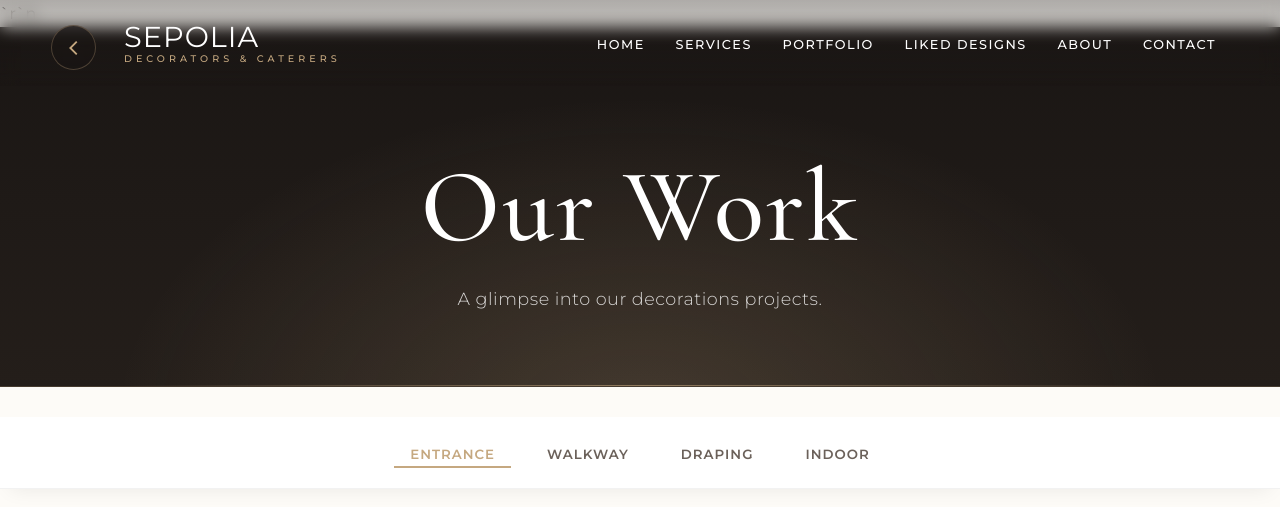
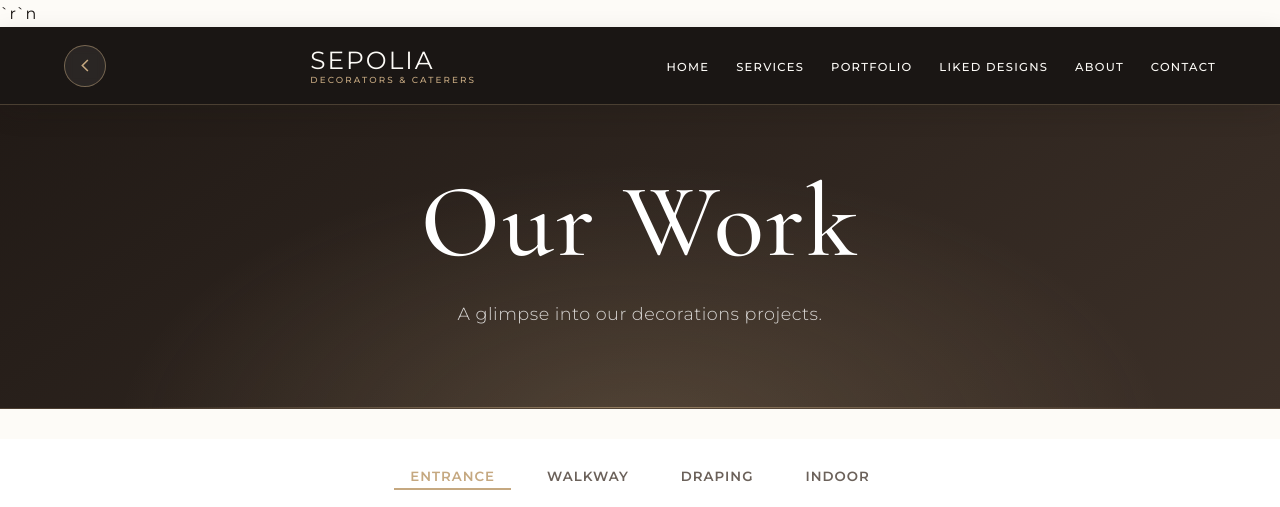
Before and after one commit to sandeepsapolia162-cell/New-decorators, a website: page portfolio.html in a window 1280 px wide. Shown: the top 507 px of the page. Drawn offline with nearby package versions, Linux system fonts and the light colour scheme; no server answers.

Commit message:
Update modern-polish.css

```diff
--- a/css/modern-polish.css
+++ b/css/modern-polish.css
@@ -16,3 +16,16 @@ body{font-kerning:normal;-webkit-font-smoothing:antialiased}
 input,select,textarea{border-radius:6px}input:focus-visible,select:focus-visible,textarea:focus-visible{outline:2px solid var(--clr-accent);outline-offset:2px}
 @media(max-width:768px){:root{--section-pad:76px 5%}.navbar{padding:18px 5%}.logo{font-size:1.45rem}.logo span{letter-spacing:2px}.page-header{min-height:300px;height:38vh}.hero-title{font-size:clamp(3.1rem,12vw,5rem)}.hero-subtitle{font-size:clamp(1.35rem,6vw,2rem)}.section-title{font-size:clamp(2.1rem,8vw,3rem)}.btn{padding-inline:22px}}
 @media(prefers-reduced-motion:reduce){html{scroll-behavior:auto}*,*:before,*:after{animation-duration:.01ms!important;animation-iteration-count:1!important;scroll-behavior:auto!important;transition-duration:.01ms!important}}
+
+/* Portfolio navigation is a solid, page-specific bar rather than a glass overlay. */
+.portfolio-page .navbar,.portfolio-page .navbar.scrolled{position:sticky;top:0;left:auto;width:100%;min-height:78px;padding:12px clamp(18px,5vw,72px);background:var(--clr-dark);backdrop-filter:none;border-bottom:1px solid rgba(197,168,128,.28);box-shadow:0 8px 24px rgba(26,22,20,.14)}
+.portfolio-page .navbar .logo,.portfolio-page .navbar.scrolled .logo,.portfolio-page .navbar .nav-links a,.portfolio-page .navbar.scrolled .nav-links a{color:var(--clr-light)}
+.portfolio-page .navbar .logo{margin-left:0!important;font-size:1.55rem;letter-spacing:.08em}
+.portfolio-page .navbar .logo span{font-size:.55rem;letter-spacing:.24em}
+.portfolio-page .navbar .nav-links{gap:clamp(14px,2.1vw,30px)}
+.portfolio-page .navbar .nav-links a{font-size:.72rem;letter-spacing:.11em}
+.portfolio-page .navbar .hamburger span,.portfolio-page .navbar.scrolled .hamburger span{background:var(--clr-light)}
+.portfolio-page .sepolia-universal-back-arrow{position:static;flex:none;width:42px;height:42px;margin:0 14px 0 0;border:1px solid rgba(197,168,128,.5);border-radius:50%;background:rgba(255,255,255,.07);transform:none}
+.portfolio-page .sepolia-universal-back-arrow svg{width:19px;height:19px}
+.portfolio-page .page-header{height:38vh;min-height:300px;padding-top:30px;background:radial-gradient(ellipse at 50% 110%,rgba(197,168,128,.22),transparent 58%),linear-gradient(145deg,#211a16,#3c3028)}
+@media(max-width:991px){.portfolio-page .navbar,.portfolio-page .navbar.scrolled{min-height:68px;padding:10px 18px}.portfolio-page .navbar .logo{margin-left:0!important}.portfolio-page .sepolia-universal-back-arrow{width:38px;height:38px;margin-right:10px}}
```
